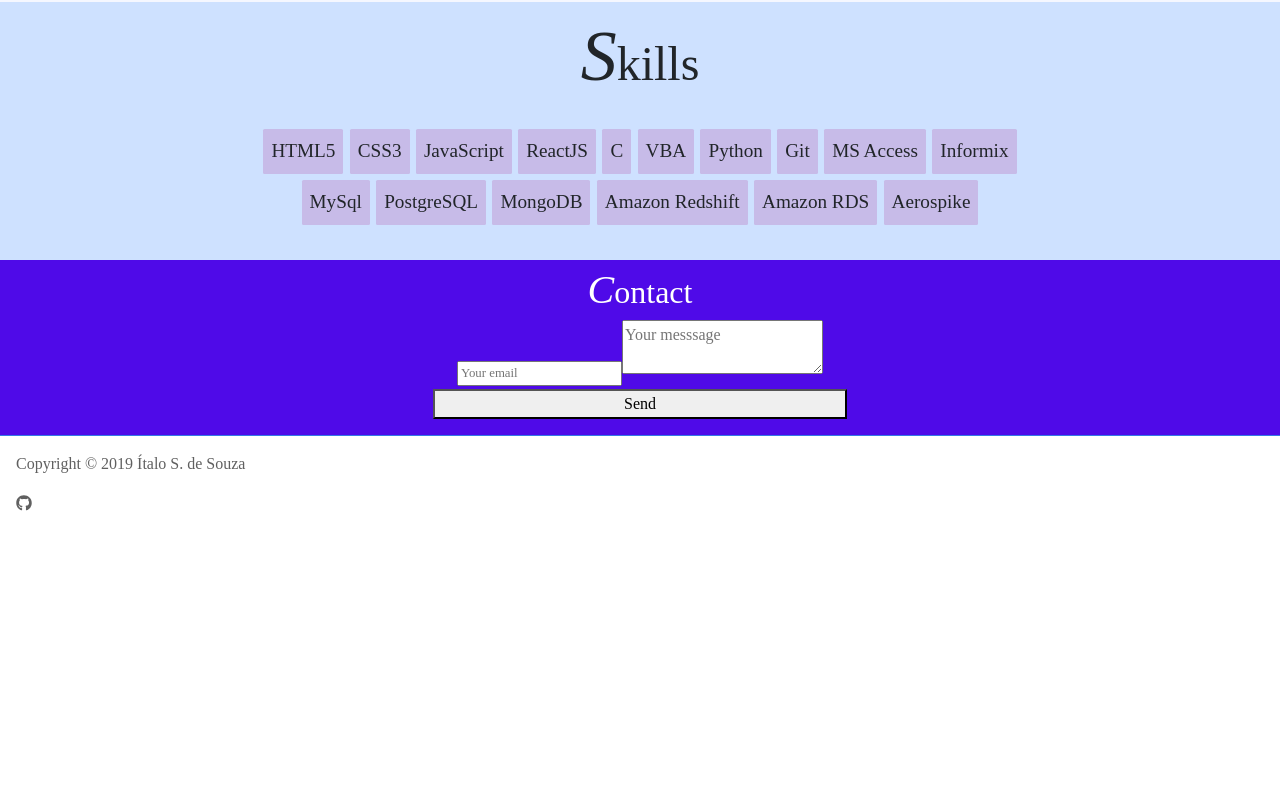
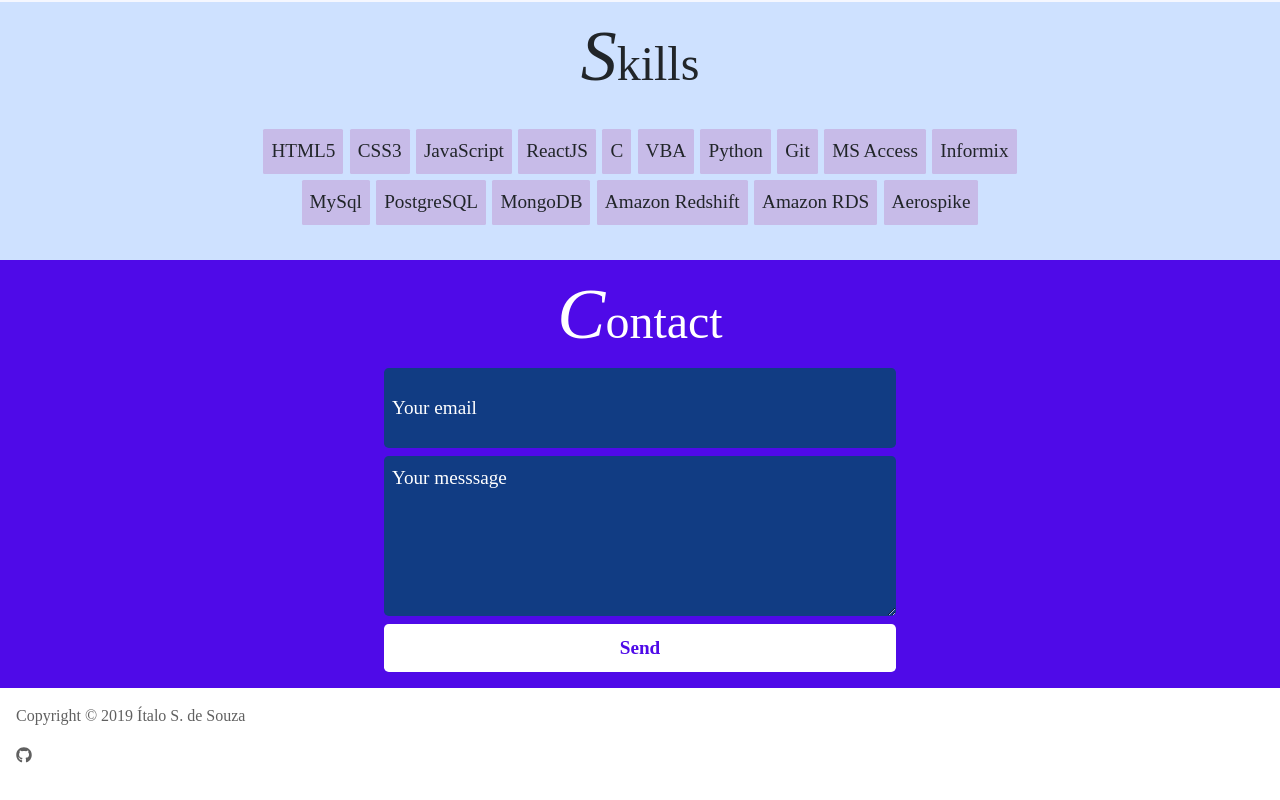
Before and after one commit to isds/myresume, a React (Create React App) app in the folder myresume/: page / in a window 1280 px wide. Shown: the part 2664-3464 px from the top of the page. Before the commit the page ends 3212 px from the top, so only its background shows below. Built offline with nearby package versions, Linux system fonts and the light colour scheme.

Commit message:
Formated form and resized to 40% of screen.

```diff
--- a/myresume/src/components/Contact/Contact.css
+++ b/myresume/src/components/Contact/Contact.css
@@ -1,41 +1,75 @@
 .contact-container {
   display: flex;
+  flex-direction: column;
   align-items: center;
-  justify-content: center;
 
   background-color: #4F0AE8;
-  text-align: center;
-
-  border-bottom: 1px solid #3478E8;
-
   padding-bottom: 1rem;
 }
 
 .contact-title {
-  font-size: 2rem;
-  display: inline-block;
+  font-size: 3rem;
   color: #ffffff;
+  text-align: center;
 }
 
 .contact-title::first-letter {
-  font-size: 2.5rem;
+  font-size: 4.5rem;
   font-style: italic;
 }
 
-
-.contact-container input{
-  font-size: 0.8em;
-  margin-bottom: 0.2rem;
+.contact-form {
+  display: flex;
+  flex-direction: column;
+  width: 40%;
 }
 
-.contact-container textarea{
-  font-size: 1rem;
-  margin-bottom: 0.2rem;
+.contact-form input{
+  font-size: 1.2em;
+  height: 10vh;
+
+  color: #FFFFFF;
+  background-color: #113c83;
+
+  padding: 0.5rem;
+  margin-bottom: 0.5rem;
+
+  border-width: 0;
+  border-radius: 0.3rem;
 }
 
-.contact-container button{
+.contact-form input::placeholder{
+  color: #FFFFFF;
+}
+
+.contact-form textarea{
+  font-size: 1.2rem;
+  height: 10rem;
+
+  color: #ffffff;
+  background-color: #113c83;
+
+  padding: 0.5rem;
+  margin-bottom: 0.5rem;
+
+  border-width: 0;
+  border-radius: 0.3rem;
+}
+
+.contact-form textarea::placeholder{
+  color: #FFFFFF;
+}
+
+.contact-form button{
   width: 100%;
-  text-align: center;
-  justify-content: center;
+  height: 3rem;
   align-items: center;
+
+  color: #4F0AE8;
+  font-size: 1.2rem;
+  font-weight: bold;
+
+  border-width: 0;
+  border-radius: 0.3rem;
+  background-color: #ffffff;
 }
--- a/myresume/src/components/Contact/Contact.js
+++ b/myresume/src/components/Contact/Contact.js
@@ -15,18 +15,18 @@ class Contact extends Component {
     this.setState({ message: event.target.value })
   }
 
-  handleSendClick = () => {
+  handleSendClick = (event) => {
     console.log('SEND CLICKED: ', this.state.message)
   }
 
   render() {
     return (
       <div id="contact" className="contact-container">
-        <div >
         <div className="contact-title">
           Contact
         </div>
-          <div>
+
+        <form className="contact-form" onSubmit={this.handleSendClick}>
           <input
             type="email"
             value={this.state.email}
@@ -37,8 +37,7 @@ class Contact extends Component {
             value={this.state.message}
             onChange={this.handleMessageChange} />
           <button onClick={this.handleSendClick} >Send</button>
-          </div>
-        </div>
+        </form>
       </div>
     );
   }
```
Lines whose indentation alone changed are shown as unchanged.
